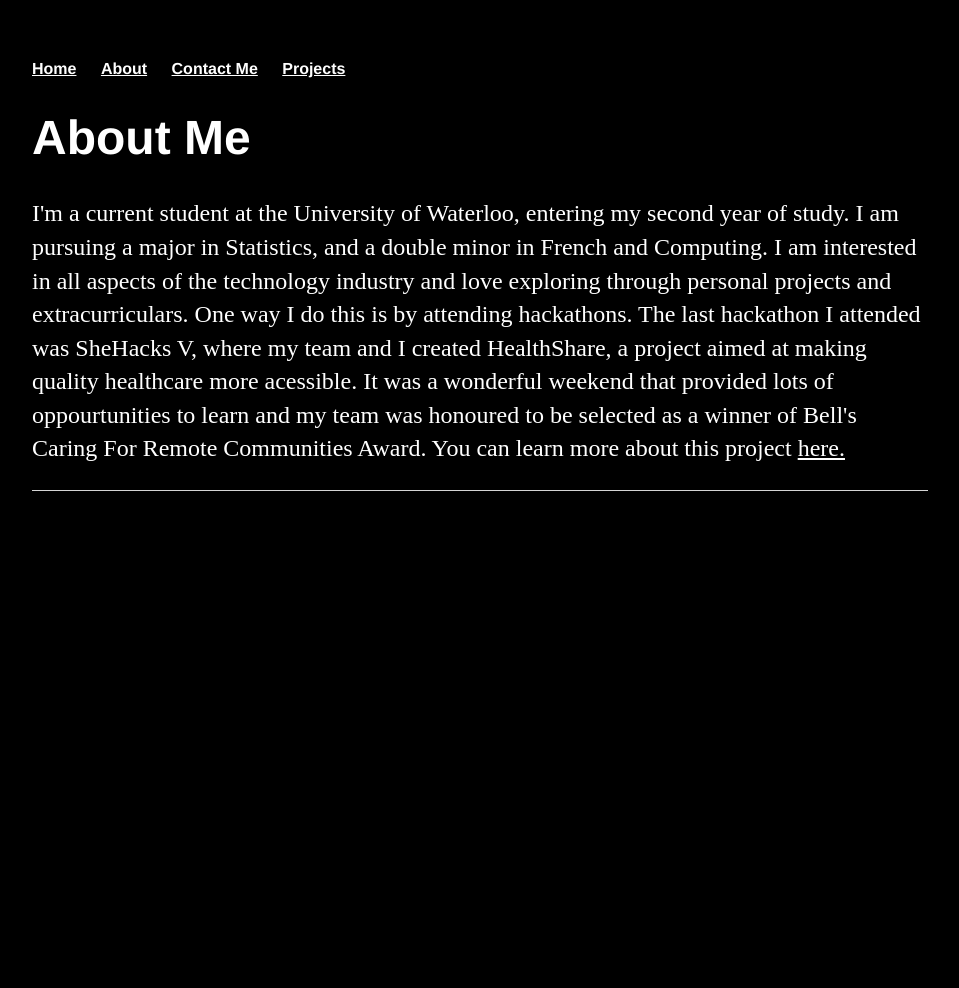
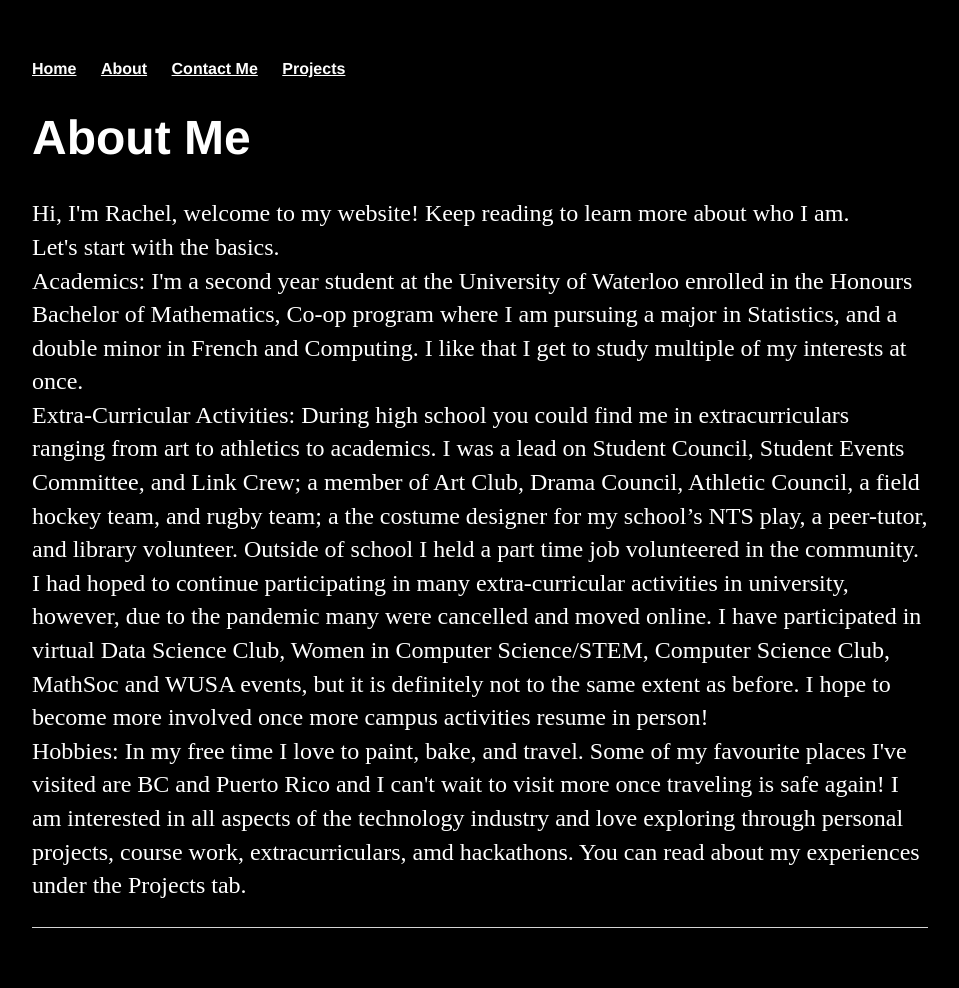
Before and after one commit to rachel-scott/rachel-scott.github.io, a Jekyll site: the page built from about/index.html, in a window 1280 px wide. Shown: the whole page, without its empty margins (160-1119 px from the left). Built offline with Jekyll 4.4.1, drawn with Linux system fonts in a browser that asks for light colours; before the commit the page ends 900 px from its top, so only the background shows below that.

Commit message:
Update index.html

```diff
--- a/about/index.html
+++ b/about/index.html
@@ -4,11 +4,33 @@ title: Rachel Scott
 ---
 <div class="blurb">
 	<h1>About Me</h1>
-	<p>I'm a current student at the University of Waterloo, entering my second year of study. I am pursuing a major in Statistics, and a double minor in French
+	<p> Hi, I'm Rachel, welcome to my website! Keep reading to learn more about who I am.
+		<br>
+		Let's start with the basics.
+		<br>
+		Academics: I'm a second year student at the University of Waterloo enrolled in the
+		Honours Bachelor of Mathematics, Co-op program where I am pursuing a major in Statistics,
+		and a double minor in French
     and Computing.
-    I am interested in all aspects of the technology industry and love exploring through personal projects and extracurriculars.
-    One way I do this is by attending hackathons.
-    The last hackathon I attended was SheHacks V, where my team and I created HealthShare, a project aimed at making quality healthcare more acessible.
-    It was a wonderful weekend that provided lots of oppourtunities to learn and my team was honoured to be selected as a winner of Bell's Caring For Remote Communities Award.
-    You can learn more about this project <a href="https://devpost.com/software/healthshare-1asx02 ">here.</a>
+		I like that I get to study multiple of my interests at once.
+		<br>
+		Extra-Curricular Activities: During high school you could find me in extracurriculars ranging
+		from art to athletics to academics. I was a lead on Student Council, Student Events Committee,
+		and Link Crew; a member of Art Club, Drama Council, Athletic Council, a field hockey team, and
+		rugby team; a the costume designer for my school’s NTS play, a peer-tutor, and library volunteer.
+		Outside of school I held a part time job volunteered in the community. I had hoped to continue
+		participating in many extra-curricular activities in university, however, due to the
+		pandemic many were cancelled and moved online. I have participated in virtual Data Science Club,
+		Women in Computer Science/STEM, Computer Science Club, MathSoc and WUSA events, but it is definitely
+		not to the same extent as before. I hope to become more involved once more campus activities
+		resume in person!
+		<br>
+		Hobbies: In my free time I love to paint, bake, and travel. Some of my favourite places
+		I've visited are BC and Puerto Rico and I can't wait to visit more once traveling is safe again!
+
+    I am interested in all aspects of the technology industry and love exploring through personal
+		projects, course work, extracurriculars, amd hackathons. You can read about my experiences
+		under the Projects tab.
+
+
 </div><!-- /.blurb -->
```
